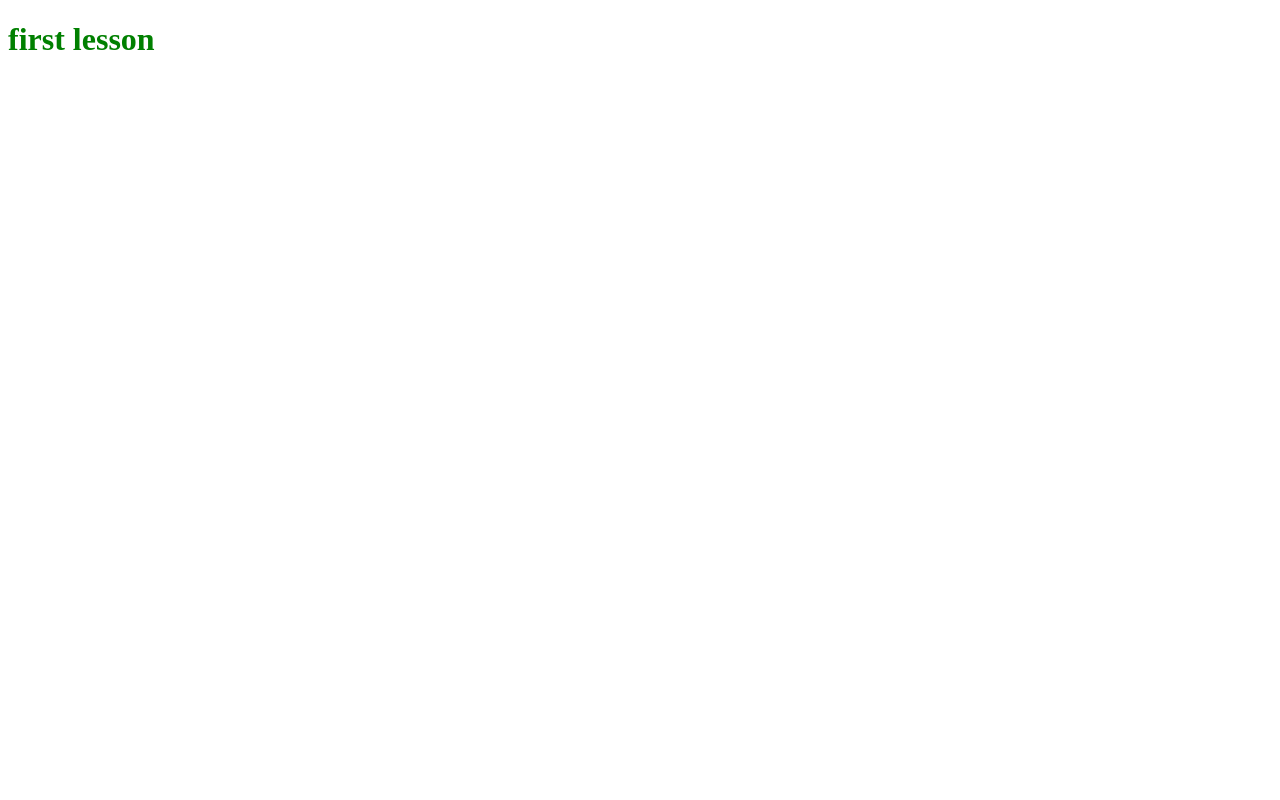
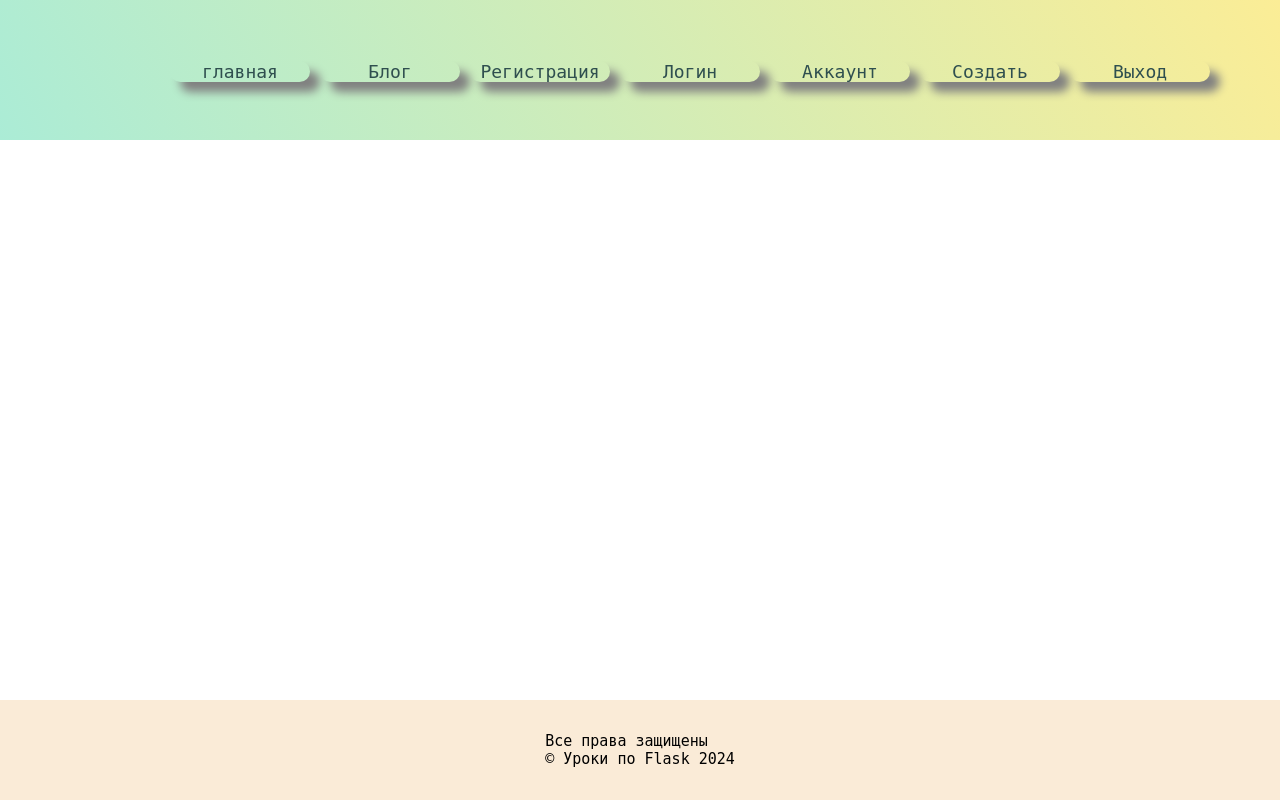
Before and after one commit to Mike2024New/flask_lesson, a Flask app: page / in a window 1280 px wide. Before the commit the page is almost empty. Run offline with Flask 3, Linux system fonts and the light colour scheme.

Commit message:
третий комит, создан каркас сайта, применены стили к header,footer

```diff
--- a/run.py
+++ b/run.py
@@ -5,13 +5,8 @@ app = Flask(__name__, template_folder="templates")
 
 @app.route("/")
 def index():
-    return render_template("index.html", text="first lesson")
-
-
-@app.route("/about")
-def about():
-    return render_template("about.html", text="about")
+    return render_template("index.html", title="first lesson")
 
 
 if __name__ == '__main__':
-    app.run(debug=True)
+    app.run(debug=True, port=5656)
--- a/static/css/style.css
+++ b/static/css/style.css
@@ -1,3 +1,77 @@
-h1{
-    color:green;
+/*outline: 1px red solid;*/ /*строка черновик для отладки, просто линия или обводка*/
+
+*{/*обнуляющие теги (обнуление отступов браузеров по умолчанию)*/
+    margin: 0;
+    padding: 0;
 }
+
+html,body{ /*размер страницы всё видимое окно браузера можно сделать больше*/
+    height: 100%;
+}
+
+/*WRAPPER*/
+.wrapper{ /* управляющий селектор он задаёт поведение всей страницы */
+    display: flex; /* 1. Расположить элементы в ряд */
+    flex-direction: column; /* 2. Расположить элементы по вертикали */
+    height: 100%;
+}
+
+/*MENU*/
+
+.header{
+    height:140px; /*высота шапки*/
+    background-image: linear-gradient(60deg, #abecd6 0%, #fbed96 100%); /*цвет шапки градиент*/
+}
+
+.main_menu{
+    display: flex;/* элементы меню расположены в ряд по горизонтали */
+    justify-content: flex-end;/* элементы меню начинаются с правого края страницы */
+    padding-right: 60px; /* отступить от правого края внешних границ */
+}
+
+.main_menu a{
+    text-decoration: none; /* убрать подчёркивание у ссылок */
+    color: darkslategrey; /* цвет текста */
+    font-weight: 400; /* вес текста (толщина) */
+}
+
+.main_menu li{ /* эта часть имитирует кнопки из тегов меню li */
+    list-style: none; /* убрать обозначения пунктов у тегов li */
+    margin-right: 10px; /* отступ элементов между собой (между пунктами меню) */
+    margin-top: 5%; /* отступ текста сверху внутри кнопки */
+    width: 140px; /* ширина кнопки */
+    /*по сути в данном случае box-shadow - формирует тело кнопки*/
+    box-shadow: 10px 10px 10px grey; /* подсветка кнопки (тень, можно сделать свечение) */
+    font-family: monospace; /* шрифт */
+    border-radius: 100px; /* скругление кнопки */
+    text-align: center; /* выравнивание текста по центру кнопки */
+}
+
+.main_menu li:hover{ /* действие при наведении мыши на кнопку */
+    transition-duration: 1s; /* время перехода эффекта кнопки (задержка) */
+    box-shadow: 4px 5px 50px grey;  /* подсветка кнопки (тень, можно сделать свечение) */
+}
+
+.main_menu p{
+    font-size: 18px; /* размер шрифта */
+}
+
+/*CONTENT*/
+.content{ /*определяет поведение контента между шапкой и футером (как будет вести себя текст и т.д.)*/
+    width: 60%; /* текст будет занимать 60% по горизонтали */
+    margin: 100px auto 0; /* отступить 60 px от верха */
+    flex: 1 0 auto; /* выровнять текст по центру */
+}
+
+/*FOOTER*/
+.footer{
+    display:flex; /* разместить элементы подвала по горизонтали */
+    background-color: antiquewhite; /* цвет фона */
+    justify-content: center; /* выровнять текст по центру горизонтали */
+    align-items: center; /* выровнять текст по центру вертикали */
+    width:100%; /* ширина (вся страница) */
+    height: 100px; /* высота */
+    font-size: 15px; /* шрифт размер */
+    font-family: monospace; /* шрифт семейство */
+    flex: 0 0 auto; /* позиционирование элемента в самом низу */
+}
--- a/templates/about.html
+++ /dev/null
@@ -1,4 +0,0 @@
-{% extends "layout.html" %}
-{% block content %}
-<h1>{{ text }}</h1>
-{% endblock content %}
--- a/templates/index.html
+++ b/templates/index.html
@@ -1,4 +1,3 @@
 {% extends "layout.html" %}
 {% block content %}
-<h1>{{ text }}</h1>
 {% endblock content %}
--- a/templates/layout.html
+++ b/templates/layout.html
@@ -2,11 +2,41 @@
 <html lang="ru">
     <head>
         <meta charset="UTF-8">
-    <title>Про Flask</title>
         <link rel="stylesheet" href="{{ url_for('static',filename='css/style.css') }}">
+        {% block title %}
+            {% if title %}
+                <title>{{ title }}</title>
+            {% else %}
+                <title>Flask Blog</title>
+            {% endif %}
+        {% endblock title %}
     </head>
     <body>
-{% block content %}
-{% endblock content %}
+        <div class="wrapper">
+            {% block menu %}
+                <header class="header">
+                    <ul class="main_menu">
+                        <li><a href="#"><p>главная</p></a></li>
+                        <li><a href="#"><p>Блог</p></a></li>
+                        <li><a href="#"><p>Регистрация</p></a></li>
+                        <li><a href="#"><p>Логин</p></a></li>
+                        <li><a href="#"><p>Аккаунт</p></a></li>
+                        <li><a href="#"><p>Создать</p></a></li>
+                        <li><a href="#"><p>Выход</p></a></li>
+                    </ul>
+                </header>
+            {% endblock menu %}
+            {% block content %} {% endblock content %}
+            {% block main_page %}
+                <div class="content">
+
+                </div>
+            {% endblock main_page %}
+            {% block footer %}
+            <footer class="footer">Все права защищены<br>
+                &#169; Уроки по Flask 2024
+            </footer>
+            {% endblock footer %}
+        </div>
     </body>
 </html>
```
Lines whose indentation alone changed are shown as unchanged.
